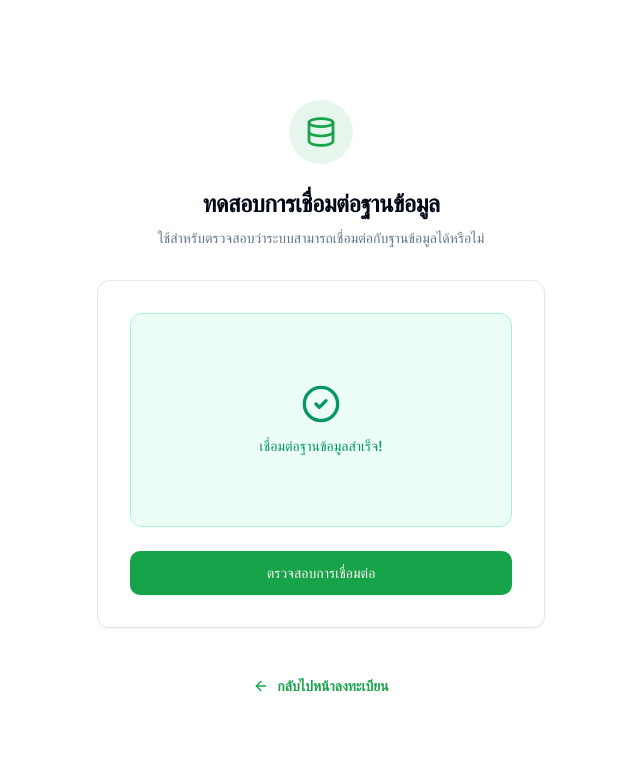
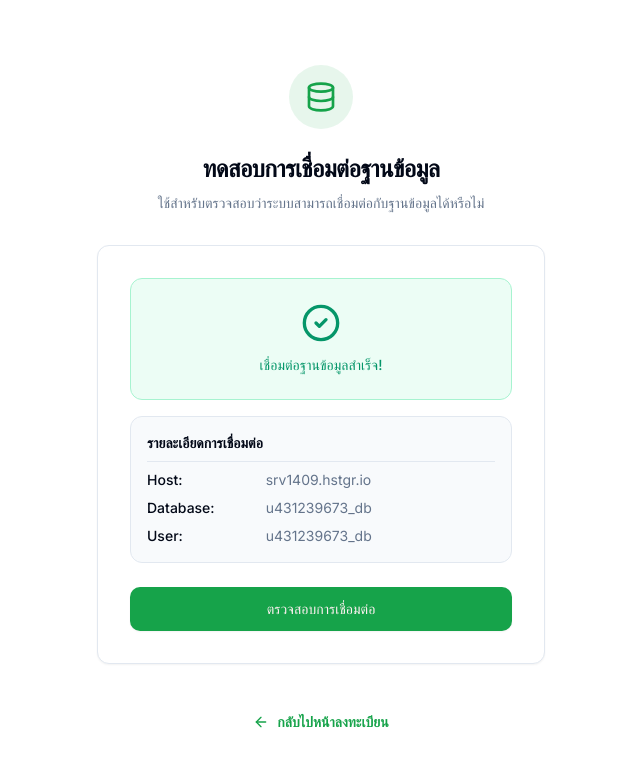
Before and after one commit to natkritta-ch/Project_survey, a Next.js app: page /test-db in a window 1280 px wide. Both pictures are taken after a click on the button "ตรวจสอบการเชื่อมต่อ". Shown: the top 766 px of the page, without its empty margins (319-959 px from the left). Built offline with nearby package versions, Linux system fonts and the light colour scheme; no server answers; the database is empty.

Commit message:
Show database connection details in test-db page

```diff
--- a/src/app/api/test-db/route.ts
+++ b/src/app/api/test-db/route.ts
@@ -7,7 +7,23 @@ export async function GET() {
   try {
     // Try to query the database (e.g., just connecting and getting a simple count or 1)
     await prisma.$queryRaw`SELECT 1`;
-    return NextResponse.json({ success: true, message: "เชื่อมต่อฐานข้อมูลสำเร็จ!" });
+
+    const dbUrl = process.env.DATABASE_URL || "";
+    let host = "Unknown";
+    let user = "Unknown";
+    let database = "Unknown";
+    try {
+      const parsedUrl = new URL(dbUrl);
+      host = parsedUrl.hostname;
+      user = parsedUrl.username;
+      database = parsedUrl.pathname.replace('/', '');
+    } catch (e) {}
+
+    return NextResponse.json({
+      success: true,
+      message: "เชื่อมต่อฐานข้อมูลสำเร็จ!",
+      connection: { host, user, database }
+    });
   } catch (error: any) {
     console.error("Database connection error:", error);
     return NextResponse.json(
--- a/src/app/test-db/page.tsx
+++ b/src/app/test-db/page.tsx
@@ -8,6 +8,7 @@ export default function TestDbPage() {
   const [status, setStatus] = useState<"idle" | "loading" | "success" | "error">("idle");
   const [message, setMessage] = useState("");
   const [details, setDetails] = useState("");
+  const [connectionInfo, setConnectionInfo] = useState<{host: string, user: string, database: string} | null>(null);
 
   const checkConnection = async () => {
     setStatus("loading");
@@ -21,6 +22,7 @@ export default function TestDbPage() {
       if (data.success) {
         setStatus("success");
         setMessage(data.message);
+        if (data.connection) setConnectionInfo(data.connection);
       } else {
         setStatus("error");
         setMessage(data.message);
@@ -62,9 +64,28 @@ export default function TestDbPage() {
           )}
 
           {status === "success" && (
-            <div className="w-full aspect-video bg-emerald-50 dark:bg-emerald-500/10 border border-emerald-200 dark:border-emerald-800 rounded-lg flex flex-col items-center justify-center gap-3">
-              <CheckCircle2 className="w-10 h-10 text-emerald-600 dark:text-emerald-400" />
-              <p className="text-sm text-emerald-600 dark:text-emerald-400 font-medium">{message}</p>
+            <div className="w-full flex flex-col gap-4">
+              <div className="w-full bg-emerald-50 dark:bg-emerald-500/10 border border-emerald-200 dark:border-emerald-800 rounded-lg p-6 flex flex-col items-center justify-center gap-3">
+                <CheckCircle2 className="w-10 h-10 text-emerald-600 dark:text-emerald-400" />
+                <p className="text-sm text-emerald-600 dark:text-emerald-400 font-medium">{message}</p>
+              </div>
+              {connectionInfo && (
+                <div className="w-full bg-muted/50 border border-border rounded-lg p-4 text-sm space-y-2">
+                  <p className="font-semibold text-foreground border-b border-border pb-2 mb-2">รายละเอียดการเชื่อมต่อ</p>
+                  <div className="grid grid-cols-3 gap-2 text-muted-foreground">
+                    <span className="font-medium text-foreground">Host:</span>
+                    <span className="col-span-2">{connectionInfo.host}</span>
+                  </div>
+                  <div className="grid grid-cols-3 gap-2 text-muted-foreground">
+                    <span className="font-medium text-foreground">Database:</span>
+                    <span className="col-span-2">{connectionInfo.database}</span>
+                  </div>
+                  <div className="grid grid-cols-3 gap-2 text-muted-foreground">
+                    <span className="font-medium text-foreground">User:</span>
+                    <span className="col-span-2">{connectionInfo.user}</span>
+                  </div>
+                </div>
+              )}
             </div>
           )}
 
```
Also changed, not shown: 1 other file (tests, documents, lock files or other folders).
